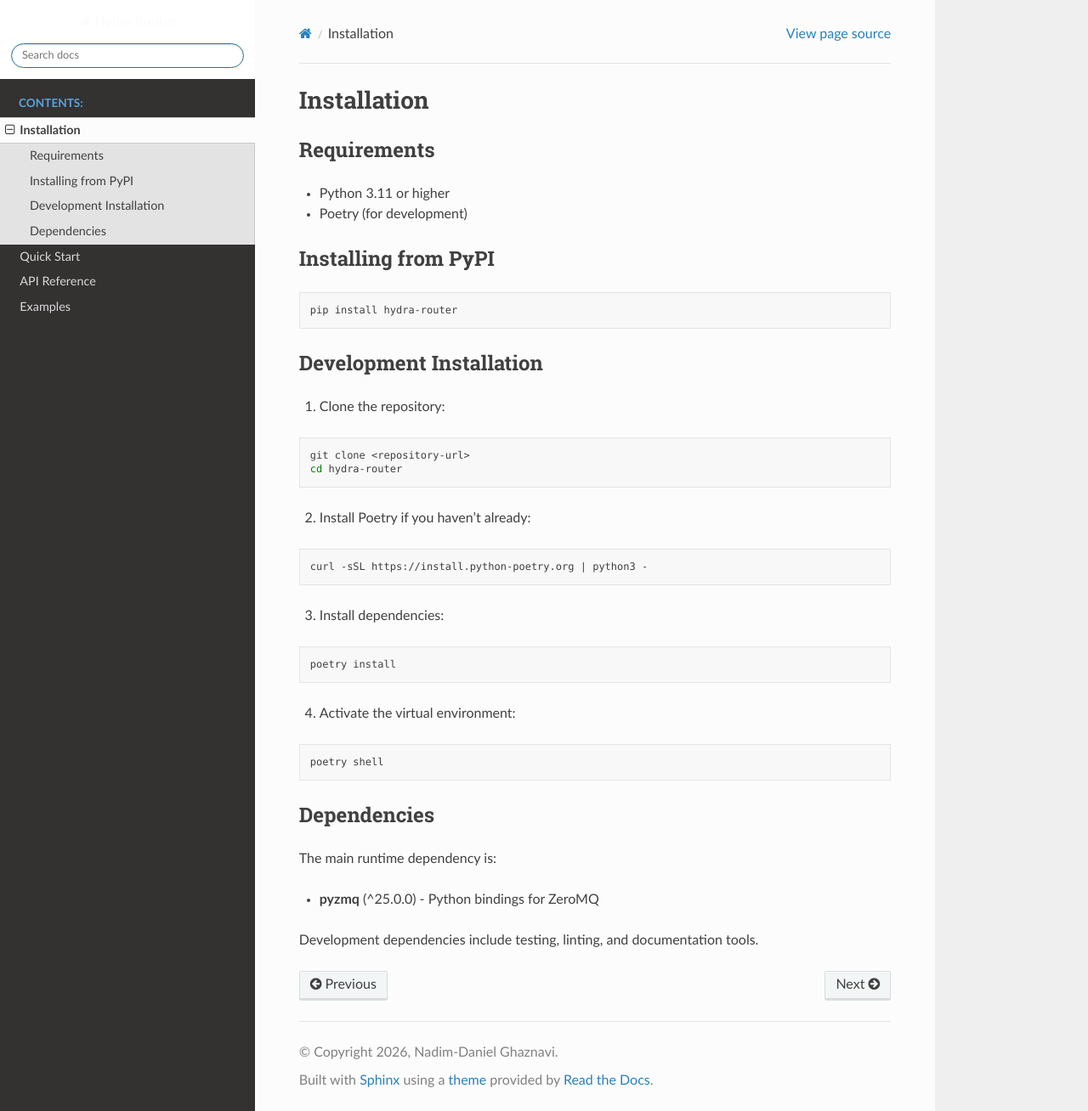
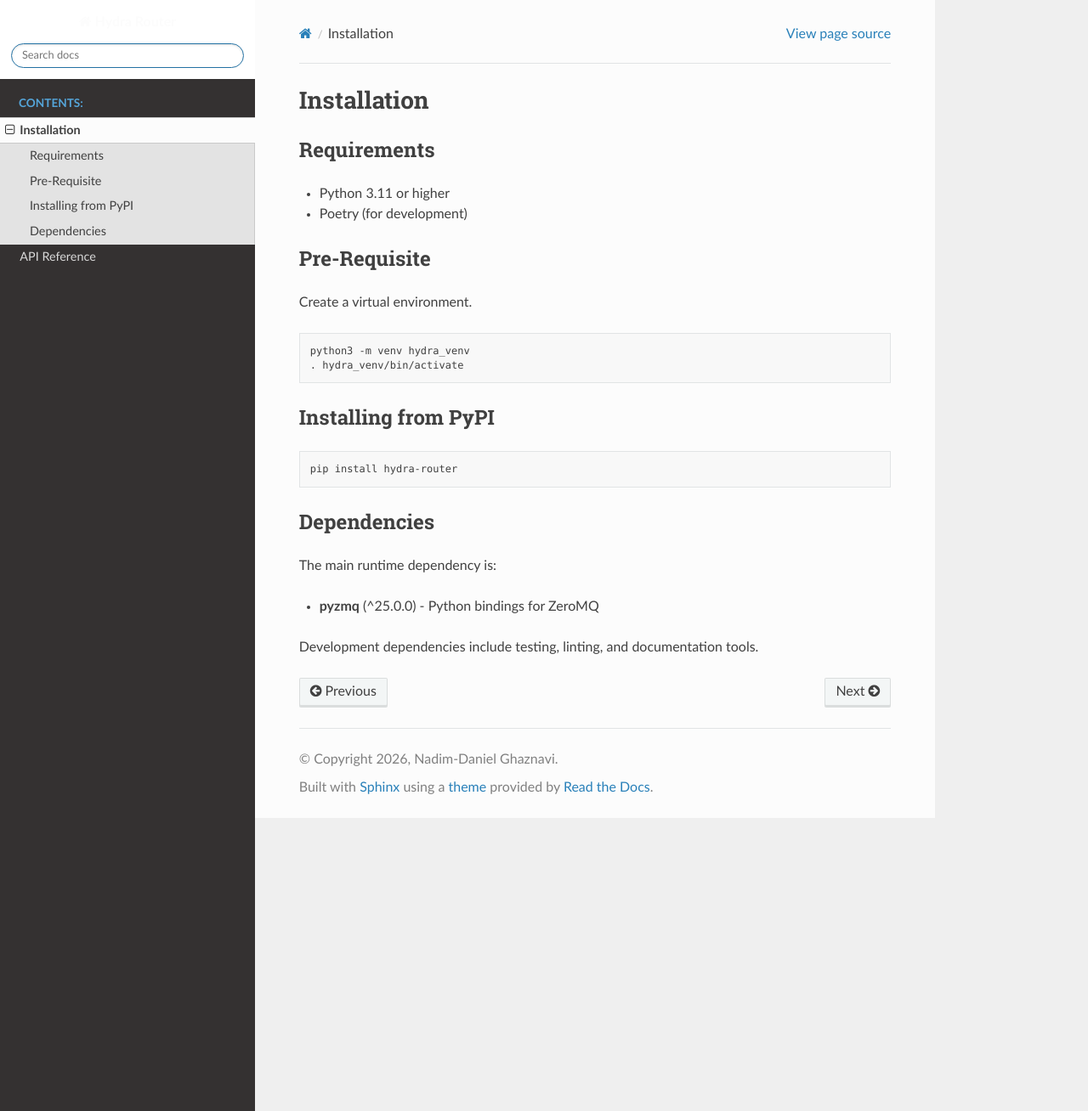
Before and after one commit to NadimGhaznavi/hydra_router, a Sphinx documentation site: the page built from docs/source/installation.rst, in a window 1280 px wide and 1308 px high. Shown: the whole window at 85% size. Built offline with Sphinx 7.4.7 and the Read the Docs theme 3.1.0, drawn with Linux system fonts in a browser that asks for light colours.

```diff
--- a/docs/source/api/index.rst
+++ b/docs/source/api/index.rst
@@ -9,7 +9,6 @@ This section contains the complete API documentation for Hydra Router.
     server
     client
     constants
-    utils
 
 Core Components
 ---------------
@@ -19,4 +18,3 @@ The Hydra Router package consists of several main components:
 * **Server**: The HydraServer class for creating ZeroMQ-based servers
 * **Client**: The HydraClient class for connecting to servers
 * **Constants**: Configuration constants and message templates
-* **Utils**: Utility functions and helpers
--- a/docs/source/index.rst
+++ b/docs/source/index.rst
@@ -8,9 +8,7 @@ The **Hydra Router** project implements a ZeroMQ based distributed computing arc
     :caption: Contents:
 
     installation
-    quickstart
     api/index
-    examples
 
 
 Indices and tables
--- a/docs/source/installation.rst
+++ b/docs/source/installation.rst
@@ -7,40 +7,23 @@ Requirements
 * Python 3.11 or higher
 * Poetry (for development)
 
+Pre-Requisite
+-------------
+
+Create a virtual environment.
+
+.. code-block:: bash
+
+    python3 -m venv hydra_venv
+    . hydra_venv/bin/activate
+
+
 Installing from PyPI
 --------------------
 
 .. code-block:: bash
 
     pip install hydra-router
-
-Development Installation
-------------------------
-
-1. Clone the repository:
-
-.. code-block:: bash
-
-    git clone <repository-url>
-    cd hydra-router
-
-2. Install Poetry if you haven't already:
-
-.. code-block:: bash
-
-    curl -sSL https://install.python-poetry.org | python3 -
-
-3. Install dependencies:
-
-.. code-block:: bash
-
-    poetry install
-
-4. Activate the virtual environment:
-
-.. code-block:: bash
-
-    poetry shell
 
 Dependencies
 ------------
```
Also changed, not shown: docs/source/api/server.rst (+0 -8 lines), docs/source/api/utils.rst (deleted, +0 -10 lines), docs/source/examples.rst (deleted, +0 -59 lines), docs/source/quickstart.rst (deleted, +0 -64 lines).
